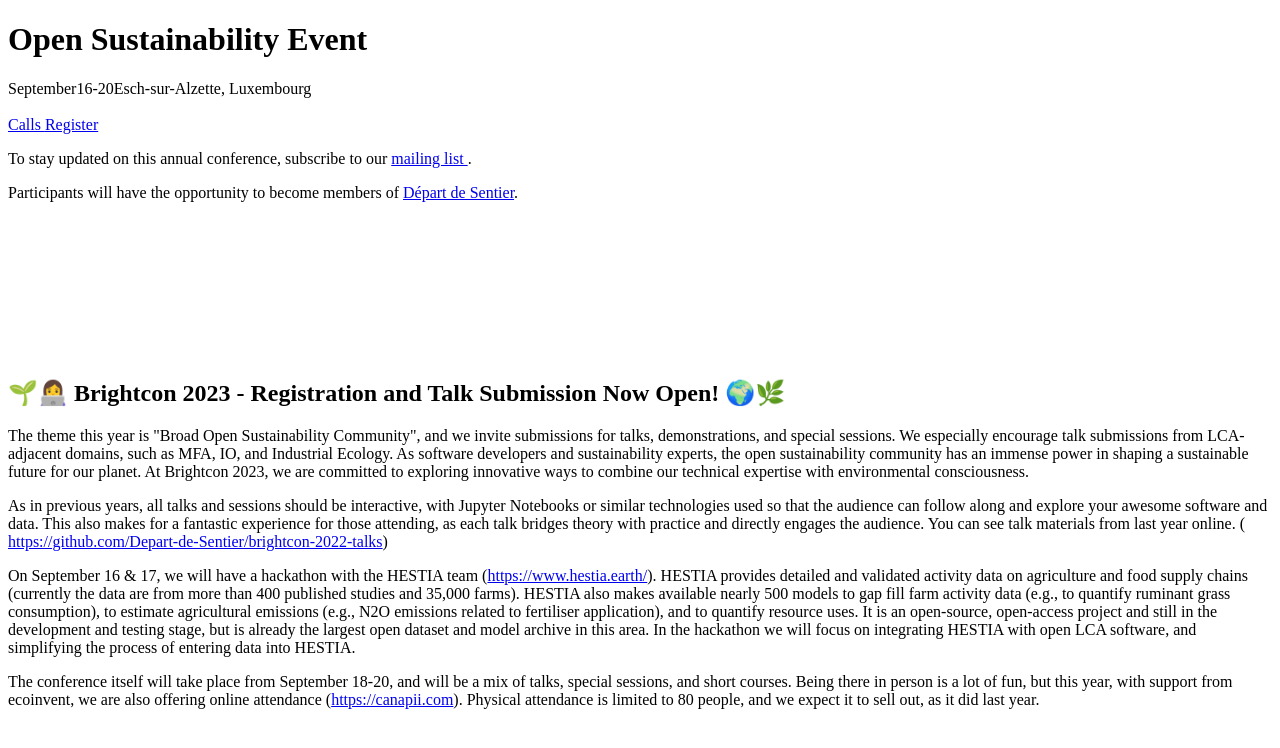
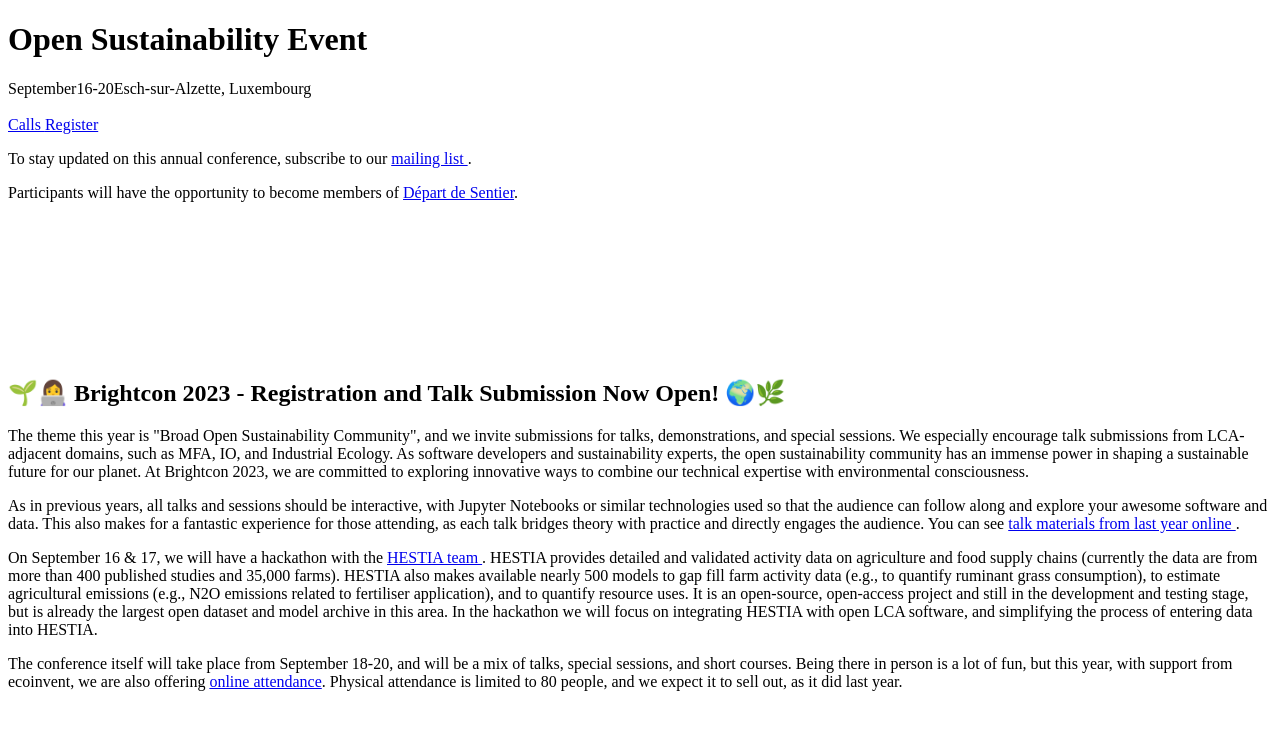
Before and after one commit to Depart-de-Sentier/brightcon-2023-website, a Nuxt app: page / in a window 1280 px wide. Shown: the top 748 px of the page. Built offline with nearby package versions, Linux system fonts and the light colour scheme.

Commit message:
links on text, not parenthesis

```diff
--- a/components/ThisYear.vue
+++ b/components/ThisYear.vue
@@ -20,38 +20,34 @@
         Jupyter Notebooks or similar technologies used so that the audience can
         follow along and explore your awesome software and data. This also makes
         for a fantastic experience for those attending, as each talk bridges
-        theory with practice and directly engages the audience. You can see talk
-        materials from last year online. (<a
-          href="https://github.com/Depart-de-Sentier/brightcon-2022-talks"
-        >
-          https://github.com/Depart-de-Sentier/brightcon-2022-talks</a
-        >)
+        theory with practice and directly engages the audience. You can see
+        <a href="https://github.com/Depart-de-Sentier/brightcon-2022-talks">
+          talk materials from last year online </a
+        >.
       </p>
 
       <p>
-        On September 16 & 17, we will have a hackathon with the HESTIA team (<a
-          href="https://www.hestia.earth/"
-          >https://www.hestia.earth/</a
-        >). HESTIA provides detailed and validated activity data on agriculture
-        and food supply chains (currently the data are from more than 400
-        published studies and 35,000 farms). HESTIA also makes available nearly
-        500 models to gap fill farm activity data (e.g., to quantify ruminant
-        grass consumption), to estimate agricultural emissions (e.g., N2O
-        emissions related to fertiliser application), and to quantify resource
-        uses. It is an open-source, open-access project and still in the
-        development and testing stage, but is already the largest open dataset
-        and model archive in this area. In the hackathon we will focus on
-        integrating HESTIA with open LCA software, and simplifying the process
-        of entering data into HESTIA.
+        On September 16 & 17, we will have a hackathon with the
+        <a href="https://www.hestia.earth/"> HESTIA team </a>. HESTIA provides
+        detailed and validated activity data on agriculture and food supply
+        chains (currently the data are from more than 400 published studies and
+        35,000 farms). HESTIA also makes available nearly 500 models to gap fill
+        farm activity data (e.g., to quantify ruminant grass consumption), to
+        estimate agricultural emissions (e.g., N2O emissions related to
+        fertiliser application), and to quantify resource uses. It is an
+        open-source, open-access project and still in the development and
+        testing stage, but is already the largest open dataset and model archive
+        in this area. In the hackathon we will focus on integrating HESTIA with
+        open LCA software, and simplifying the process of entering data into
+        HESTIA.
       </p>
       <p>
         The conference itself will take place from September 18-20, and will be
         a mix of talks, special sessions, and short courses. Being there in
         person is a lot of fun, but this year, with support from ecoinvent, we
-        are also offering online attendance (<a href="https://canapii.com"
-          >https://canapii.com</a
-        >). Physical attendance is limited to 80 people, and we expect it to
-        sell out, as it did last year.
+        are also offering <a href="https://canapii.com">online attendance</a>.
+        Physical attendance is limited to 80 people, and we expect it to sell
+        out, as it did last year.
       </p>
     </div>
   </div>
```
